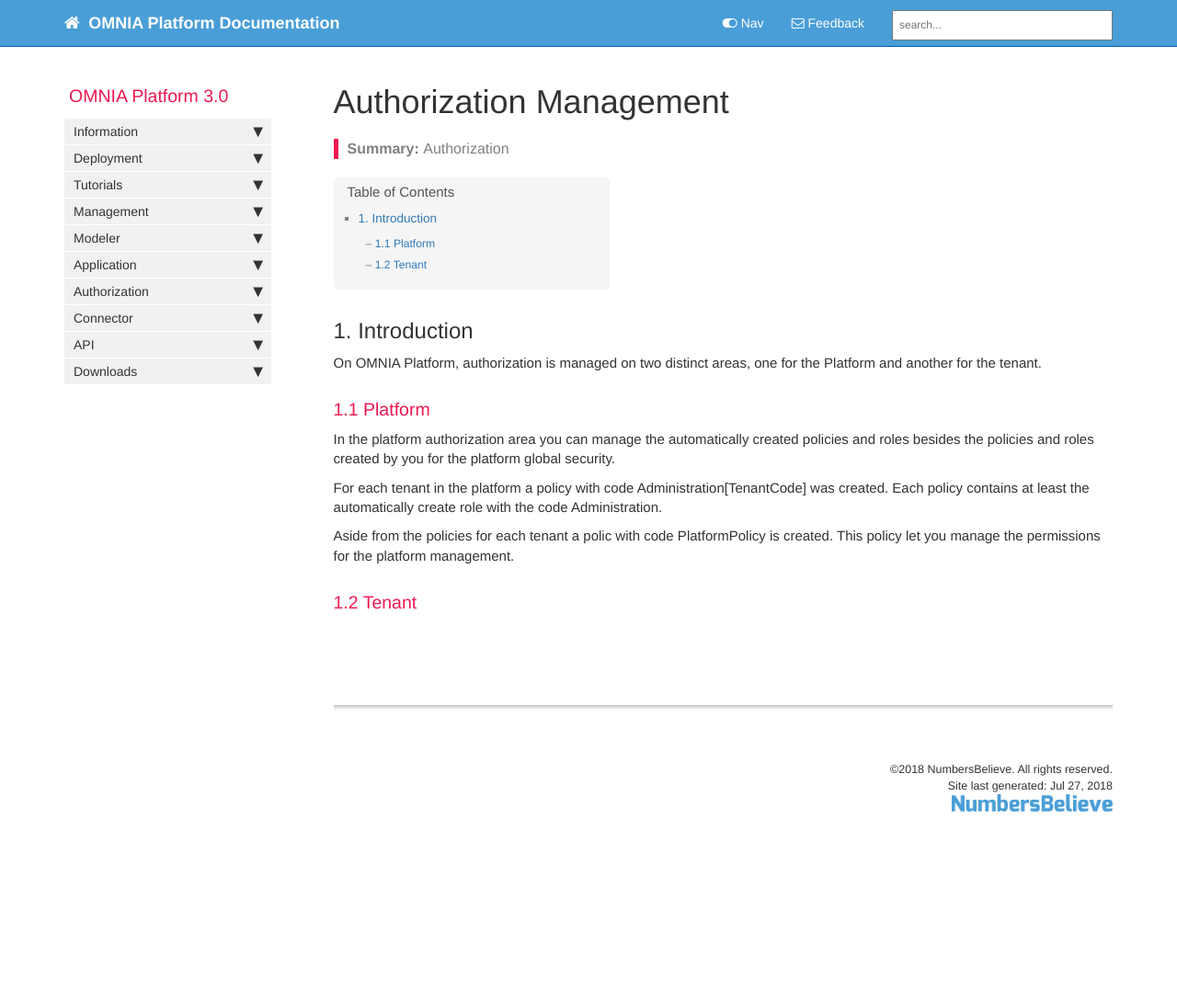
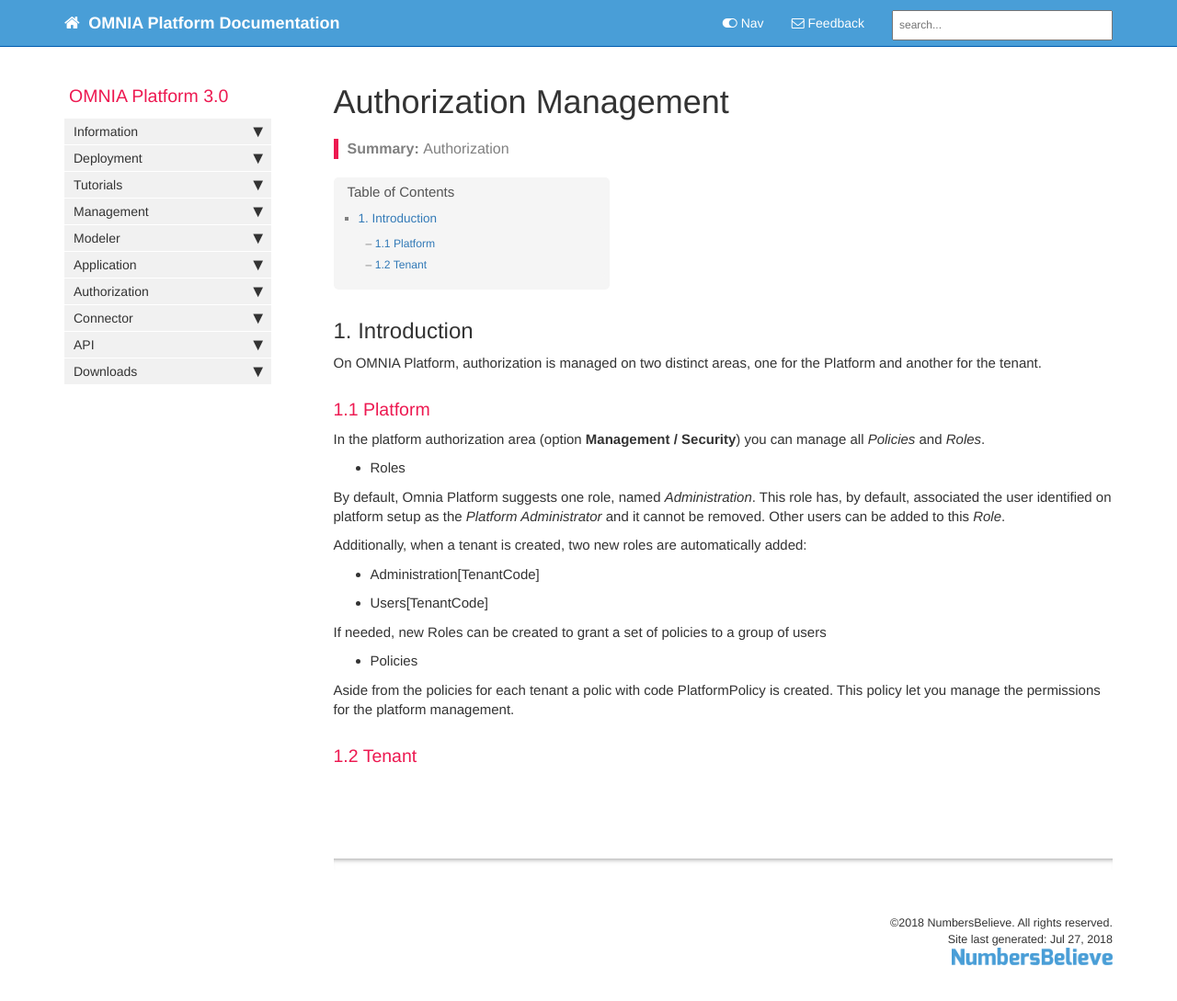
Before and after one commit to daniel8lopes/omnia3, a Jekyll site: the page built from docs/pages/omnia3/Authorization/omnia3_authorizationmanagement.md, in a window 1280 px wide and 1110 px high. Shown: the top 1089 px of the window at 92% size. Built offline with Jekyll 4.4.1, drawn with Linux system fonts in a browser that asks for light colours; nearby versions of some CDN libraries; comment, search, counter and statistics services are not loaded.

Commit message:
Update omnia3_authorizationmanagement.md

```diff
--- a/docs/pages/omnia3/Authorization/omnia3_authorizationmanagement.md
+++ b/docs/pages/omnia3/Authorization/omnia3_authorizationmanagement.md
@@ -13,9 +13,20 @@ On OMNIA Platform, authorization is managed on two distinct areas, one for the P
 
 ### 1.1 Platform
 
-In the platform authorization area you can manage the automatically created policies and roles besides the policies and roles created by you for the platform global security.
+In the platform authorization area (option **Management / Security**) you can manage all *Policies* and *Roles*.
 
-For each tenant in the platform a policy with code Administration[TenantCode] was created. Each policy contains at least the automatically create role with the code Administration.
+- Roles
+
+By default, Omnia Platform suggests one role, named *Administration*. This role has, by default, associated the user identified on platform setup as the *Platform Administrator* and it cannot be removed. Other users can be added to this *Role*.
+
+Additionally, when a tenant is created, two new roles are automatically added:
+
+- Administration[TenantCode]
+- Users[TenantCode]
+
+If needed, new Roles can be created to grant a set of policies to a group of users
+
+- Policies
 
 Aside from the policies for each tenant a polic with code PlatformPolicy is created. This policy let you manage the permissions for the platform management.
 
```
